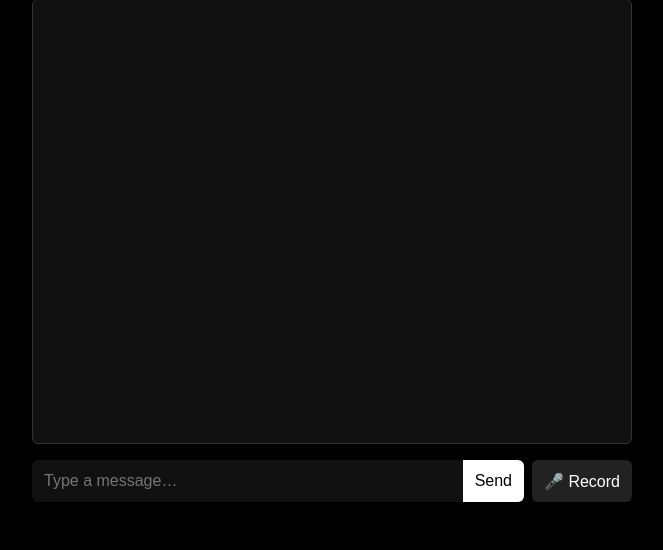
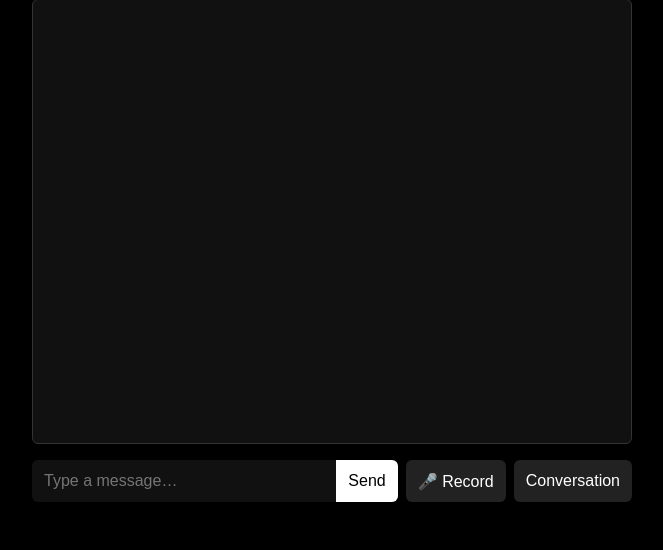
Before and after one commit to minuru0408/bos-v1, a Flask app: page / in a window 1280 px wide. Shown: the part 250-800 px from the top of the page, without its empty margins (308-971 px from the left). Run offline with Flask 3, Linux system fonts and the light colour scheme.

Commit message:
Add conversation mode with speech recognition

```diff
--- a/templates/index.html
+++ b/templates/index.html
@@ -116,8 +116,9 @@
     }
     #send-btn:hover { background: #ddd; }
 
-    /* RECORD BUTTON */
-    #record-btn {
+    /* RECORD & CONVERSATION BUTTONS */
+    #record-btn,
+    #conversation-btn {
       margin-left: .5rem;
       padding: 0 .75em;
       background: #222;
@@ -128,7 +129,8 @@
       font-size: 1em;
       transition: background 0.2s ease;
     }
-    #record-btn:hover { background: #333; }
+    #record-btn:hover,
+    #conversation-btn:hover { background: #333; }
   </style>
 </head>
 <body>
@@ -153,6 +155,7 @@
       <input id="user-input" type="text" placeholder="Type a message…" />
       <button id="send-btn">Send</button>
       <button id="record-btn">🎤 Record</button>
+      <button id="conversation-btn">Conversation</button>
     </div>
 
     <audio id="tts-player" style="display:none;"></audio>
@@ -182,8 +185,8 @@
     tts.addEventListener('play',  () => orb.classList.add('speaking'));
     tts.addEventListener('ended', () => orb.classList.remove('speaking'));
 
-    async function sendMessage() {
-      const text = input.value.trim();
+    async function sendMessage(txt) {
+      let text = typeof txt === 'string' ? txt.trim() : input.value.trim();
       if (!text) return;
       chatLog.innerHTML += `<div class="you"><strong>You:</strong> ${text}</div>`;
       chatLog.scrollTop = chatLog.scrollHeight;
@@ -265,6 +268,43 @@
         isRecording = false;
       }
     });
+
+    // CONVERSATION MODE
+    const convoBtn = document.getElementById('conversation-btn');
+    const SpeechRec = window.SpeechRecognition || window.webkitSpeechRecognition;
+    let recognition, isConversing = false;
+
+    if (!SpeechRec) {
+      convoBtn.disabled = true;
+      convoBtn.title = 'Speech recognition not supported';
+    } else {
+      recognition = new SpeechRec();
+      recognition.continuous = true;
+      recognition.interimResults = false;
+
+      recognition.addEventListener('result', e => {
+        const transcript = Array.from(e.results)
+          .map(r => r[0].transcript)
+          .join('');
+        sendMessage(transcript);
+      });
+
+      recognition.addEventListener('end', () => {
+        if (isConversing) recognition.start();
+      });
+
+      convoBtn.addEventListener('click', () => {
+        if (!isConversing) {
+          recognition.start();
+          convoBtn.textContent = 'Stop Conversation';
+          isConversing = true;
+        } else {
+          recognition.stop();
+          convoBtn.textContent = 'Conversation';
+          isConversing = false;
+        }
+      });
+    }
   </script>
 </body>
 </html>
```
